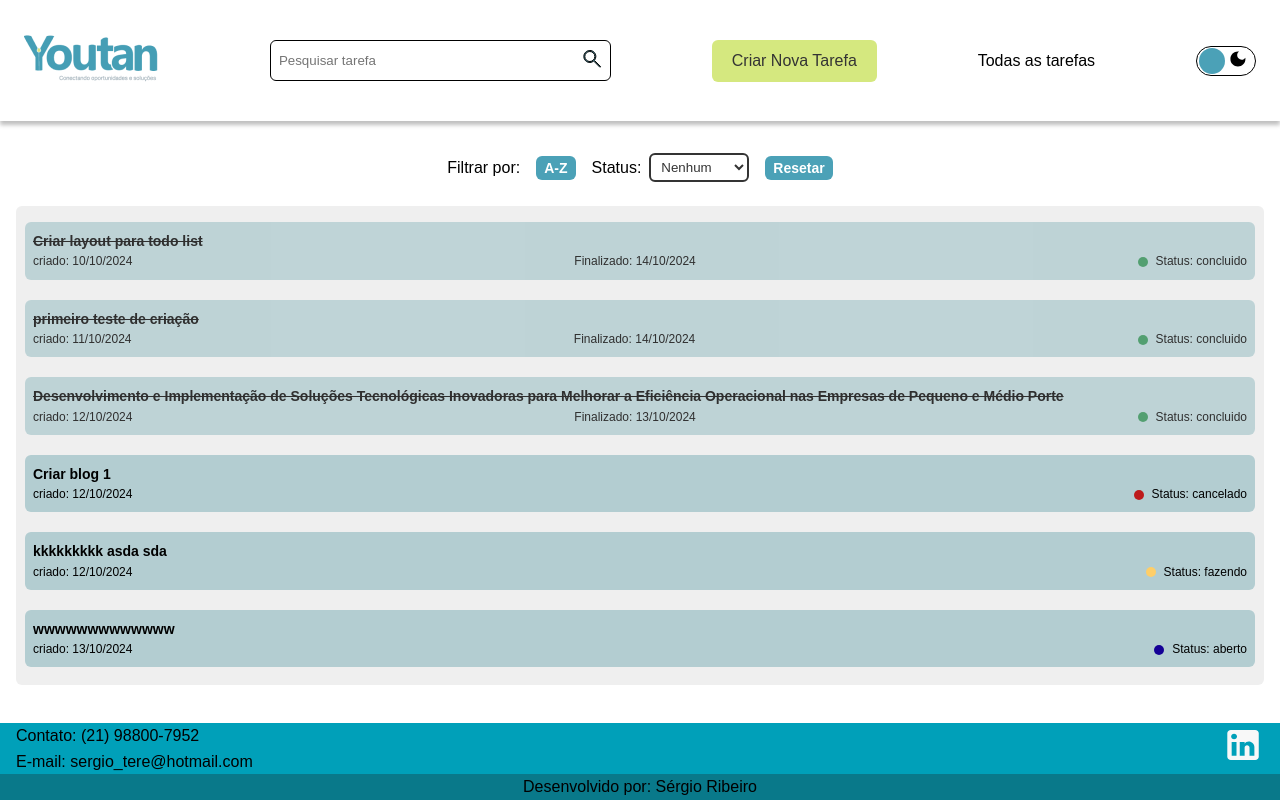
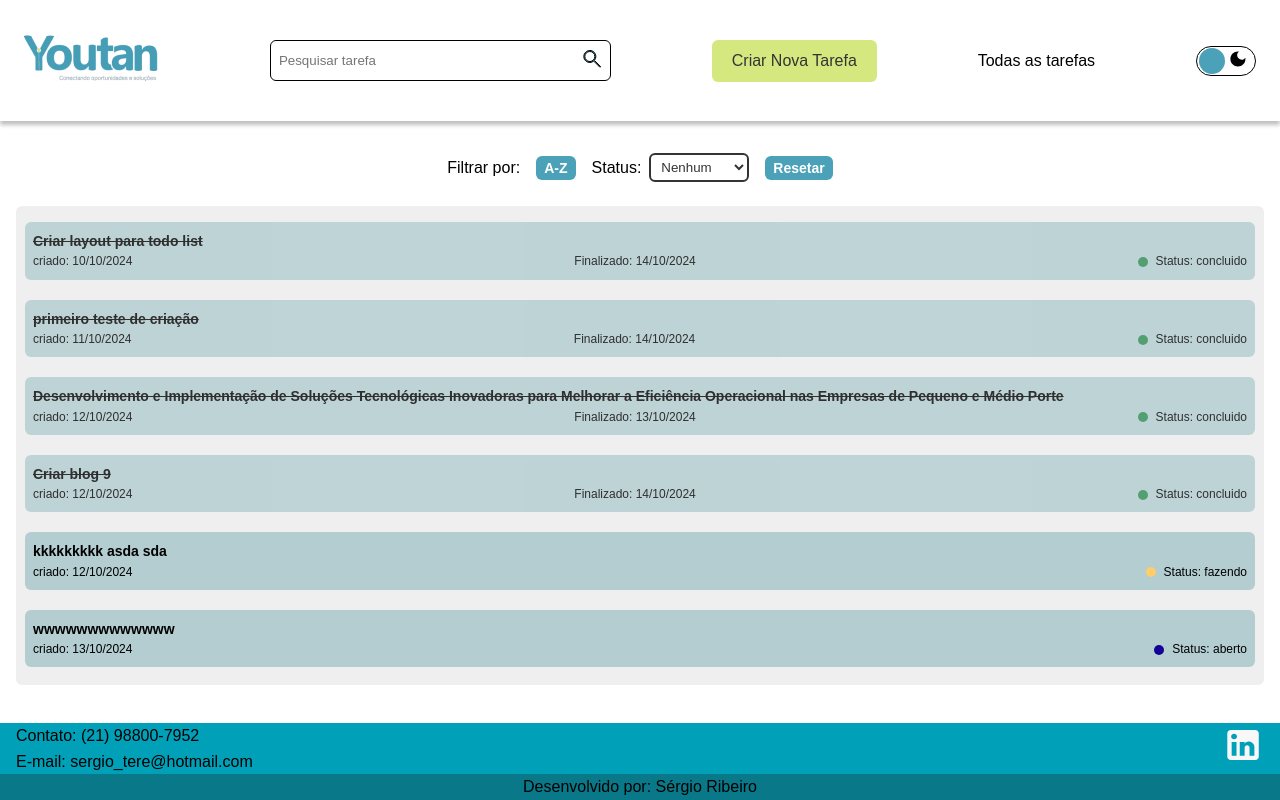
Before and after one commit to SergioMRibeiro/youtan-todo-list, a React (Create React App) app: page / in a window 1280 px wide. Built offline with nearby package versions, Linux system fonts and the light colour scheme; data requests are answered from the project's data file.

Commit message:
fix: state update task

```diff
--- a/db.json
+++ b/db.json
@@ -32,13 +32,13 @@
     },
     {
       "id": "3014",
-      "title": "Criar blog 1",
-      "description": "asfasfasf TESTE XXXXX",
+      "title": "Criar blog 9",
+      "description": "TESTE de state 9",
       "tag": "ux",
-      "status": "cancelado",
+      "status": "concluido",
       "taskIdentificator": "aut-1161",
       "createdAt": "12/10/2024, 23:39:12",
-      "finalizationDate": null
+      "finalizationDate": "14/10/2024, 16:12:08"
     },
     {
       "id": "17fa",
--- a/src/components/TaskOverviewBox.tsx
+++ b/src/components/TaskOverviewBox.tsx
@@ -51,7 +51,6 @@ const TaskOverviewBox = ({
 
   /**Deletar tarefa pelo id*/
   const deleteSelectedTask = async (taskId: string) => {
-
     try {
       await axios.delete<TaskInterface>(`http://localhost:3000/tasks/${taskId}`)
 
@@ -127,15 +126,16 @@ const TaskOverviewBox = ({
     const updateBody = {
       status: formData.get('status'),
       title: formData.get('title'),
-      description: formData.get('description'),
+      description: formData.get('description') ?? '',
       finalizationDate:
         formData.get('status') === 'concluido'
           ? new Date().toLocaleString()
           : null,
     }
 
+    setSelectedTask(undefined)
+    // setGenericModalIsOpen(false)
     updateTask(updateBody)
-    setGenericModalIsOpen(false)
     setIsTaskEditable(false)
   }
 
@@ -210,7 +210,9 @@ const TaskOverviewBox = ({
               <span className="taskOverviewDate">
                 finalizado: {selectedTask?.finalizationDate?.substring(0, 10)}
               </span>
-            ): <></>}
+            ) : (
+              <></>
+            )}
 
             {selectedTask && (
               <div className="taskOverviewStatusAndStatusSelectContent">
```
